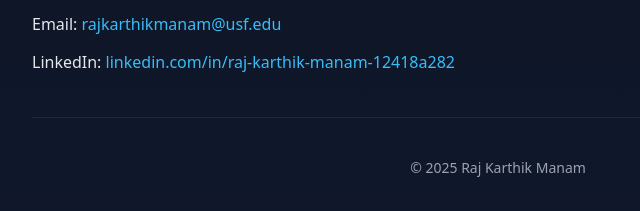
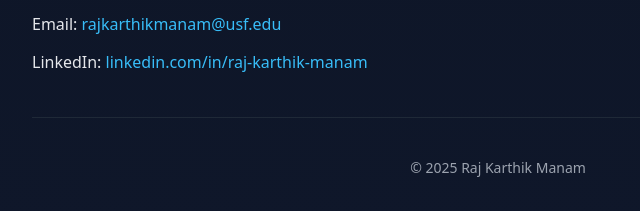
Before and after one commit to rajkarthikmanam/portfolio-rajkarthikmanam, a plain HTML site: page index.html in a window 1280 px wide. Shown: the part 1296-1507 px from the top of the page, 142-782 px from the left. Drawn offline with Linux system fonts and the light colour scheme.

Commit message:
Update index.html

```diff
--- a/index.html
+++ b/index.html
@@ -135,7 +135,7 @@
     <section id="contact">
       <h2>Contact</h2>
       <p>Email: <a href="mailto:rajkarthikmanam@usf.edu">rajkarthikmanam@usf.edu</a></p>
-      <p>LinkedIn: <a href="https://www.linkedin.com/in/raj-karthik-manam/" target="_blank" rel="noopener">linkedin.com/in/raj-karthik-manam-12418a282</a></p>
+      <p>LinkedIn: <a href="https://www.linkedin.com/in/raj-karthik-manam/" target="_blank" rel="noopener">linkedin.com/in/raj-karthik-manam</a></p>
     </section>
 
     <footer>© <span id="y"></span> Raj Karthik Manam</footer>
```
